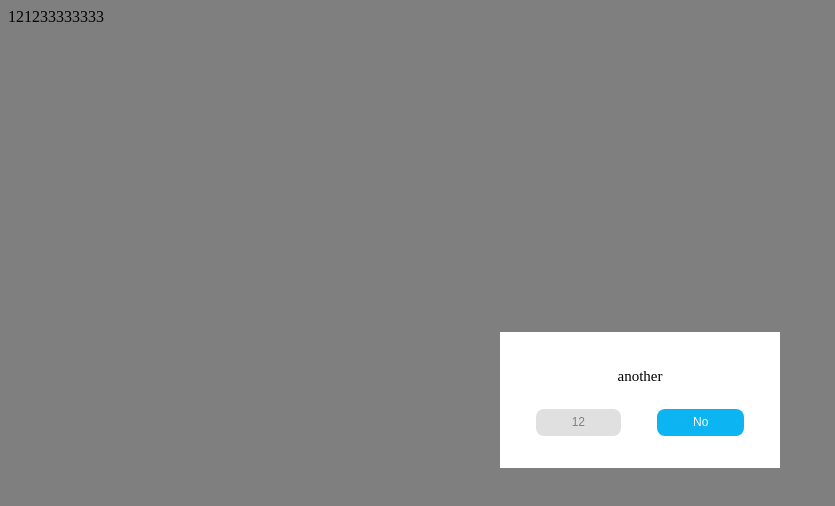
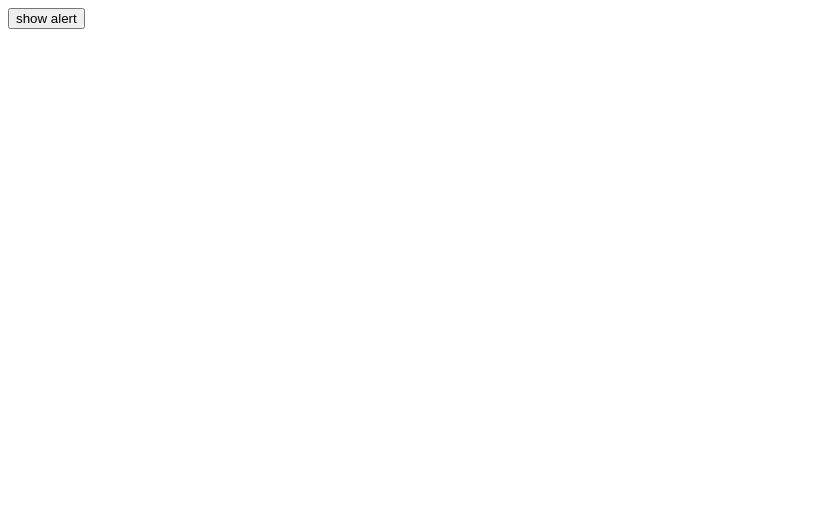
Before and after one commit to prostreyd/vuejs-dialog-box, a Vue app: page / in a window 1280 px wide. Shown: the top 506 px of the page, without its empty margins (0-835 px from the left). Built offline with nearby package versions, Linux system fonts and the light colour scheme.

Commit message:
fix: fixed plugin multiple  mounting in app

```diff
--- a/package.json
+++ b/package.json
@@ -1,6 +1,6 @@
 {
   "name": "@prostreyd/vue-dialog",
-  "version": "0.1.4",
+  "version": "0.1.5",
   "repository": {
     "type": "git",
     "url": "https://github.com/prostreyd/vuejs-dialog-box.git"
--- a/plugin/index.ts
+++ b/plugin/index.ts
@@ -110,6 +110,7 @@ const plugin: PluginObject<any> = {
           const root = caller.$root
           if (!isPluginInsertedToApp) {
             insertComponentToApp(Vue, root, DialogBox)
+            isPluginInsertedToApp = true
           }
         }
         return dialogBox
--- a/src/App.vue
+++ b/src/App.vue
@@ -1,15 +1,24 @@
 <template>
-  <div>121233333333</div>
+  <div>
+    <button @click="showAlert">show alert</button>
+  </div>
 </template>
 
 <script lang="ts">
 import Vue from 'vue'
 export default Vue.extend({
   mounted() {
-    this.$dialogBox.confirm({
-      title: 'another',
-      okText: '12',
-    })
+    // this.$dialogBox.confirm({
+    //   title: 'another',
+    //   okText: '12',
+    // })
+  },
+  methods: {
+    showAlert() {
+      this.$dialogBox.alert({
+        title: 'a',
+      })
+    },
   },
 })
 </script>
```
